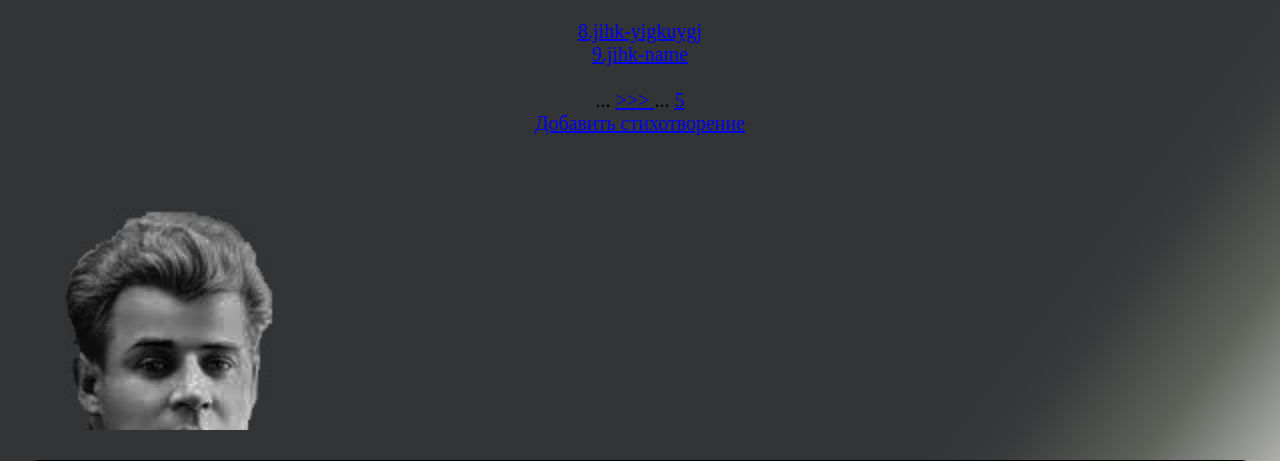
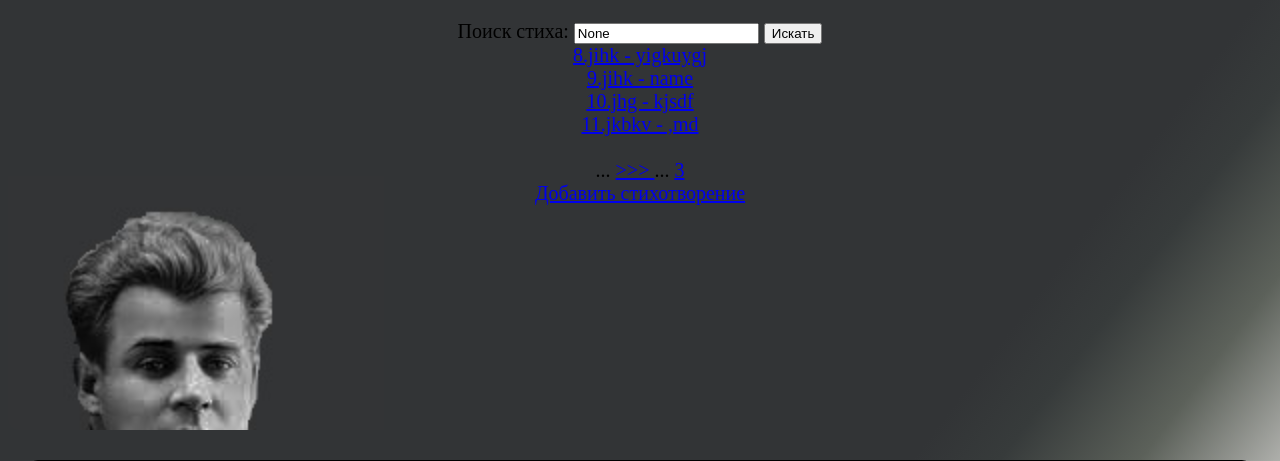
Before and after one commit to asvitaliii/django, a Django app: page /verse_list in a window 1280 px wide. Shown: the part 98-559 px from the top of the page. Run offline with Django 3.2, Linux system fonts and the light colour scheme; data comes from the database, SQL or seed files in the repository.

Commit message:
verse search+admin

```diff
--- a/StartPage/views.py
+++ b/StartPage/views.py
@@ -5,6 +5,7 @@
 from .models import Verse, Author
 from .forms import VerseForm, AuthorForm
 from django.core.paginator import Paginator
+from django.db.models import Q
 
 
 def index(request):
@@ -84,7 +85,16 @@
 
 
 def verse_list(request):
-    return render(request, 'verse_list.html', context={'verses': Paginator(Verse.objects.all(), 2).get_page(request.GET.get('page'))})
+    search = request.GET.get('search')
+    if search:
+        verses = Verse.objects.all().filter(
+            Q(name__icontains=search) |
+            Q(text__icontains=search)
+        )
+    else:
+        verses = Verse.objects.all()
+    return render(request, 'verse_list.html', context={'verses': Paginator(verses, 4).get_page(request.GET.get('page')),
+                                                       'search': search})
 
 
 def verse_add(request):
--- a/templates/general.html
+++ b/templates/general.html
@@ -25,6 +25,7 @@
 </script>
 
 <nav>
+
     {% if user.is_authenticated %}
     <div style="font-size: 15px; margin-left: 84%; color: greenyellow; ">
         <a href="{% url 'start_page' %}">Домой</a>
--- a/templates/verse_list.html
+++ b/templates/verse_list.html
@@ -6,29 +6,28 @@
 {% endblock title %}
 
 {% block content %}
+    <form class="form-group" action="" method="get">
+        <label class="text-secondary" for="search">Поиск стиха:</label>
+        <input class="form-control text-primary" id="search" name="search" type="text" value="{{search}}">
+        <input class="btn btn-primary mt-3" type="submit" value="Искать">
+    </form>
     {% for verse in verses %}
-        <a href="{% url 'verse_detail' verse.id %}">{{verse.id}}.{{verse.author}}-{{verse.name}}</a><br>
+        <a href="{% url 'verse_detail' verse.id %}">{{verse.id}}.{{verse.author}} - {{verse.name}}</a><br>
     {% endfor %}
     <br>
     <div class="row">
         {% if verses.has_previous %}
-                        <a href="?page=1" class="col-1"> 1 </a>
+            <a href="?page=1&search={{search}}" class="col-1"> 1 </a>
             {% if verses.previous_page_number != 1 %}
-                            ...
-                            <a href="?page={{verses.previous_page_number}}" class="col-1"> <<< </a>
+                ...<a href="?page={{verses.previous_page_number}}&search={{search}}" class="col-1"> <<< </a>
             {% endif %}
         {% endif %}
         <span class="col-3 text-center">...</span>
-
-
         {% if verses.has_next %}
             {% if verses.next_page_number  !=  verses.paginator.num_pages %}
-                            <a href="?page={{verses.next_page_number}}" class="col-1"> >>> </a>
-                            ...
+                <a href="?page={{verses.next_page_number}}&search={{search}}" class="col-1"> >>> </a>...
             {% endif %}
-                        <a href="?page={{verses.paginator.num_pages}}" class="col-1"> {{verses.paginator.num_pages}} </a>
-
-
+            <a href="?page={{verses.paginator.num_pages}}&search={{search}}" class="col-1"> {{verses.paginator.num_pages}} </a>
         {% endif %}
     </div>
     <a href="{% url 'verse_add' %}">Добавить стихотворение</a>
```
Also changed, not shown: StartPage/admin.py (+14 -1 lines). Lines whose indentation alone changed are shown as unchanged.
